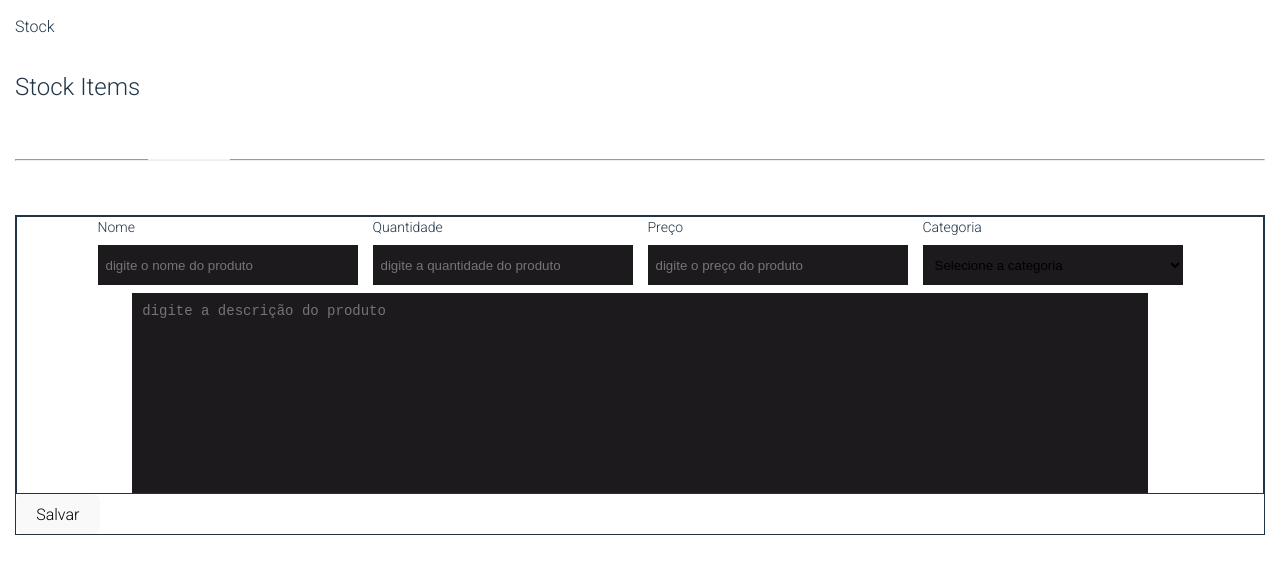
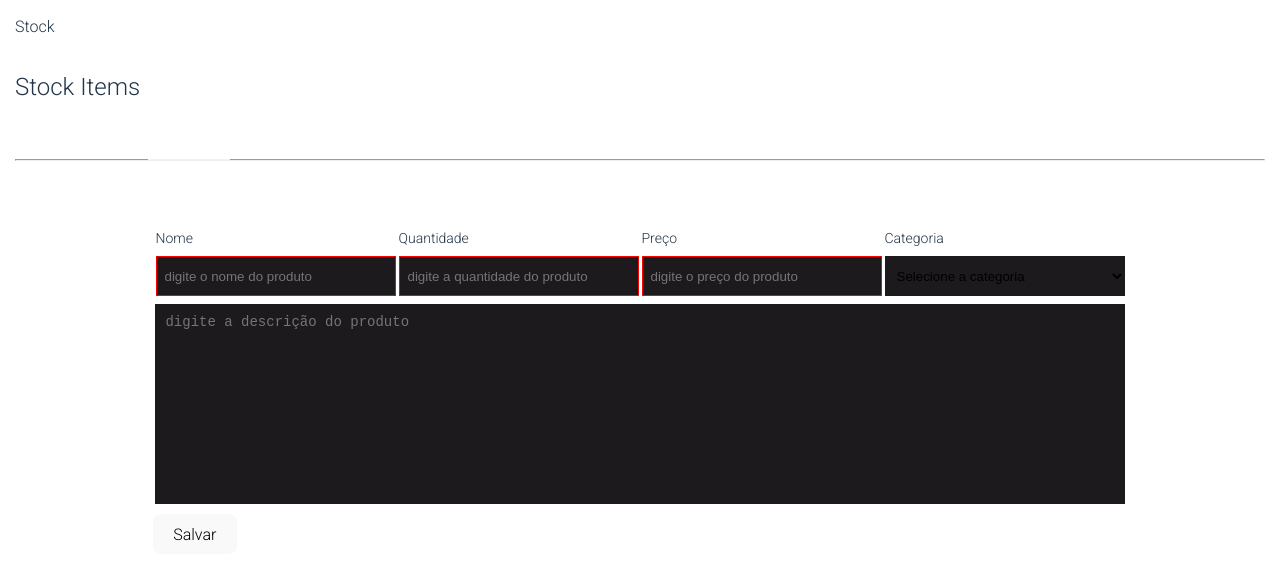
Before and after one commit to TozeMandela/SG_STOCKS, a React (Vite) app: page /Items/cadastro in a window 1280 px wide. Shown: the top 580 px of the page. Built offline with nearby package versions, Linux system fonts and the light colour scheme.

Commit message:
update form

```diff
--- a/src/pages/components/Inputs/Input.tsx
+++ b/src/pages/components/Inputs/Input.tsx
@@ -1,4 +1,4 @@
-import React from 'react'
+import React, { useEffect, useState } from 'react'
 
 interface IpropsInput {
     id?: string,
@@ -13,6 +13,7 @@ interface IpropsInput {
 
 
 export const Input: React.FC<IpropsInput> = ({id, setValue, value, Class, name, placeholder, forLabel, type}) => {
+
   return (
     <label htmlFor={id}>
         <p>{forLabel}</p>
@@ -22,7 +23,7 @@ export const Input: React.FC<IpropsInput> = ({id, setValue, value, Class, name,
             name={name}
             value={value}
             onChange={(evt) => setValue(evt.target.value)}
-            className={Class}
+            className={value === '' ? `${Class} error`:`${Class}`}
             placeholder={placeholder}/>
     </label>
   )
--- a/src/pages/page/Cadastros.tsx
+++ b/src/pages/page/Cadastros.tsx
@@ -1,5 +1,5 @@
-import React, { FormEvent, useState } from 'react'
-import { Form, Section } from '../../styles'
+import React, { FormEvent, useEffect, useState } from 'react'
+import { Div, Form, Section } from '../../styles'
 import { Input, MenuIn, Select } from '../components'
 
 
@@ -13,46 +13,44 @@ interface IFormProps {
 
 
 export const Cadastros: React.FC = () => {
-const [item, setItem] = useState<IFormProps>({name: '', amount: '', category: '', price: '', description: ''});
+  const [item, setItem] = useState<IFormProps>({name: '', amount: '', category: '', price: '', description: ''});
 
+  const handleSubmit = (evt: FormEvent) => {
+    evt.preventDefault();
 
-const handleSubmit = (evt: FormEvent) => {
-  evt.preventDefault();
+    console.log(item);
 
-  console.log(item);
-
-}
-
+  }
 
 
   return (
     <>
         <MenuIn active='new'/>
         <Section>
-          <div className='formContainer'>
+          <Div className='formContainer'>
             <Form onSubmit={handleSubmit}>
               <section className="inputsForm">
                 <article>
                   <div>
-                    <Input type='text' forLabel='Nome' id='name' name='name' placeholder='digite o nome do produto' value={item.name} setValue={(evt) => setItem((old) => ({
+                    <Input type='text' Class='' forLabel='Nome' id='name' name='name' placeholder='digite o nome do produto' value={item.name} setValue={(evt) => setItem((old) => ({
                       ...old,
                       ['name']: evt,
                     }))}/>
                   </div>
                   <div>
-                    <Input type='number' forLabel='Quantidade' id='amount' name='amount' placeholder='digite a quantidade do produto' value={item.amount} setValue={(evt) => setItem(old => ({
+                    <Input type='number' Class='' forLabel='Quantidade' id='amount' name='amount' placeholder='digite a quantidade do produto' value={item.amount} setValue={(evt) => setItem(old => ({
                       ...old,
                       ['amount']: evt,
                     }))}/>
                   </div>
                   <div>
-                    <Input type='number' forLabel='Preço' id='price' name='price' placeholder='digite o preço do produto' value={item.price} setValue={(evt) => setItem(old => ({
+                    <Input type='number' Class='' forLabel='Preço' id='price' name='price' placeholder='digite o preço do produto' value={item.price} setValue={(evt) => setItem(old => ({
                       ...old,
                       ['price']: evt,
                     }))}/>
                   </div>
                   <div>
-                    <Select forLabel='Categoria' id='category' name='category'  Option={['Selecione a categoria', 'lanche']} value={item.category} setValue={(evt) => setItem(old => ({
+                    <Select Class='' forLabel='Categoria' id='category' name='category'  Option={['Selecione a categoria', 'lanche']} value={item.category} setValue={(evt) => setItem(old => ({
                       ...old,
                       ['category']: evt,
                     }))}/>
@@ -64,7 +62,7 @@ const handleSubmit = (evt: FormEvent) => {
               </section>
               <button type='submit' className='save'>Salvar</button>
             </Form>
-          </div>
+          </Div>
         </Section>
     </>
   )
--- a/src/styles/Form.ts
+++ b/src/styles/Form.ts
@@ -2,19 +2,18 @@ import styled from "styled-components";
 import { contrast } from "./Colors";
 
 export const Form = styled.form`
-        border: 1px solid;
     .inputsForm {
         width: 100%;
         display: flex;
-        gap: 8px 15px;
+        gap: 8px 5px;
         flex-wrap: wrap;
         flex-direction: column;
-        border: 1px solid;
+
 
         article {
             width: 100%;
             display: flex;
-            gap: 8px 15px;
+            gap: 5px 3px;
             flex-wrap: wrap;
             justify-content: center;
         }
@@ -24,7 +23,7 @@ export const Form = styled.form`
             flex-direction: column;
         }
         .inputArea textarea {
-            width: 81.5%;
+            width: 99.5%;
             background-color: ${contrast};
             resize: none;
             margin: auto;
@@ -32,6 +31,7 @@ export const Form = styled.form`
             height: 200px;
             padding: 10px;
             font-size: 14px;
+            margin-bottom: 10px;
         }
         div label p {
             font-size: 14px;
@@ -41,10 +41,22 @@ export const Form = styled.form`
         div input, div select {
             background-color: ${contrast};
             height: 40px;
-            width: 260px;
+            width: 240px;
             border: none;
             padding: 8px;
+        }
+        .error {
+            border: 1px solid red !important;
+            ::placeholder {
+                color: red !important;
+            }
         }
     }
 
 `;
+
+export const Div = styled.div`
+        max-width: 1000px;
+        margin: auto;
+        padding: 13px;
+`;
```
